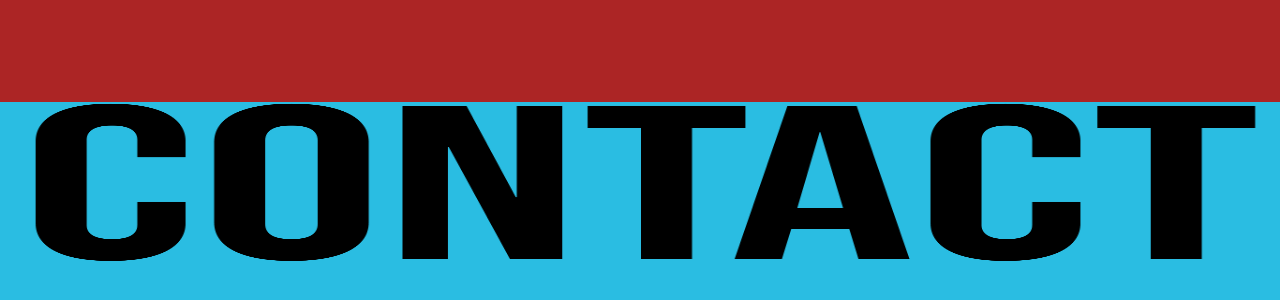
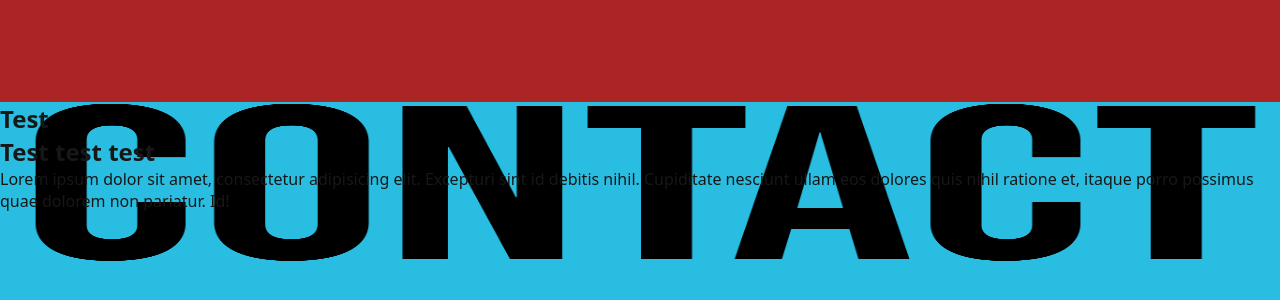
Before and after one commit to ngoosen/portfolio, a Next.js app: page / in a window 1280 px wide. Shown: the part 2298-2598 px from the top of the page. Built offline with nearby package versions, Linux system fonts and the light colour scheme.

Commit message:
feat: add contact form component base

```diff
--- /dev/null
+++ b/app/components/ContactForm.tsx
@@ -0,0 +1,11 @@
+import styles from "../style/ContactForm.module.scss";
+
+export default function ContactForm() {
+  return (
+    <form className={styles.main}>
+      <h1>Test</h1>
+      <h2>Test test test</h2>
+      <p>Lorem ipsum dolor sit amet, consectetur adipisicing elit. Excepturi sint id debitis nihil. Cupiditate nesciunt ullam eos dolores quis nihil ratione et, itaque porro possimus quae dolorem non pariatur. Id!</p>
+    </form>
+  );
+}
--- a/app/components/ContactScreen.tsx
+++ b/app/components/ContactScreen.tsx
@@ -1,10 +1,13 @@
 import styles from "../style/ContactScreen.module.scss";
+import ContactForm from "./ContactForm";
 
 export default function ContactScreen() {
   return (
     <article className={styles.main}>
       <section>
       </section>
+
+      <ContactForm />
     </article>
   );
 }
--- /dev/null
+++ b/app/style/ContactForm.module.scss
@@ -0,0 +1,7 @@
+.main {
+  position: absolute;
+  top: 0;
+
+  width: 100%;
+  height: 100%;
+}
```
